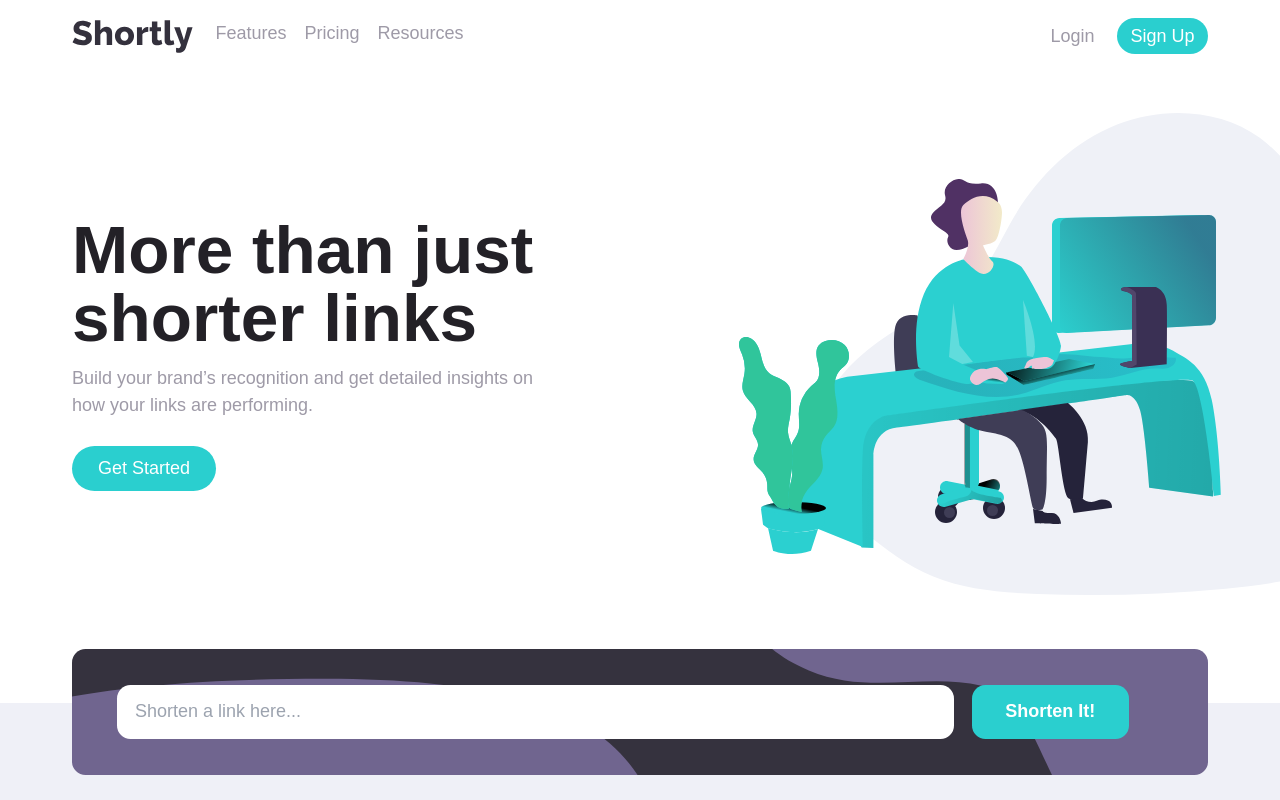
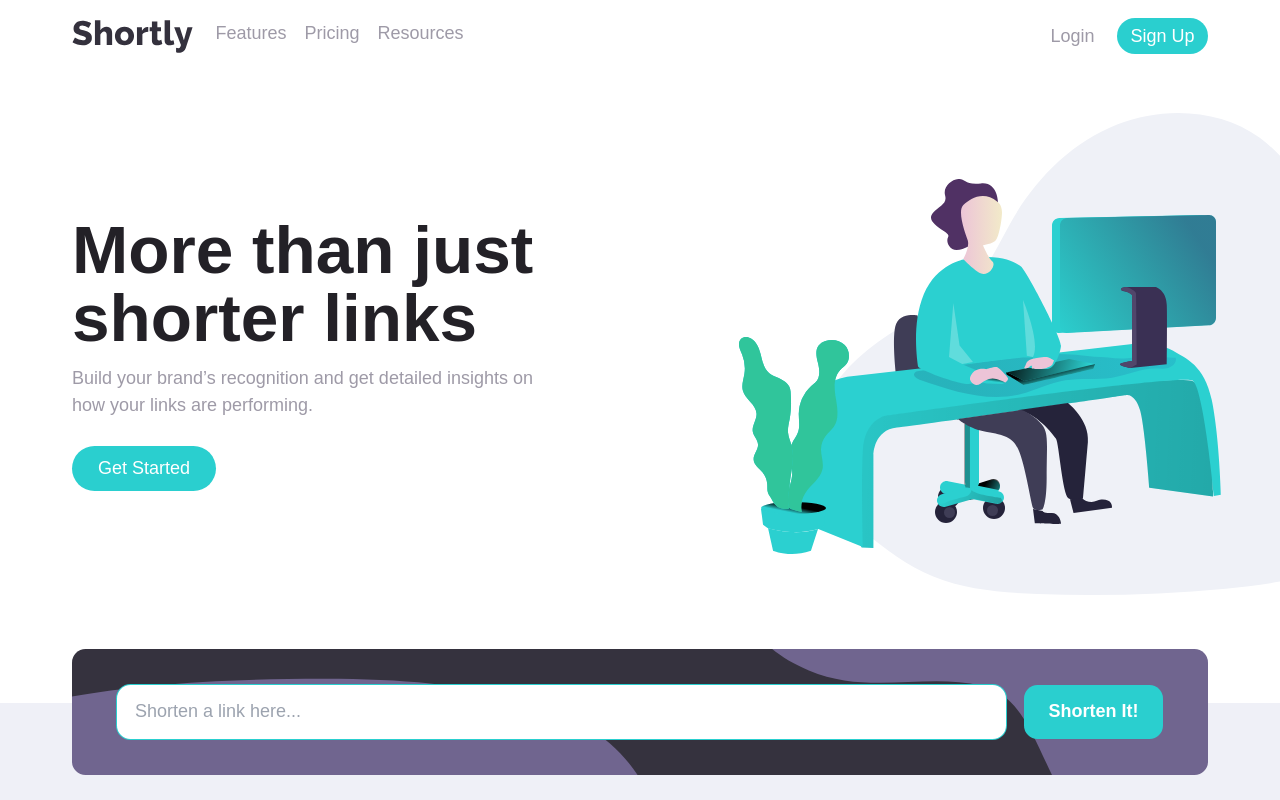
Before and after one commit to alvyynm/shortly, a React (Vite) app in the folder frontend/: page / in a window 1280 px wide. Shown: the top 800 px of the page. Built offline with nearby package versions, Linux system fonts and the light colour scheme.

Commit message:
feat: fixes #3

```diff
--- a/frontend/src/components/Landing.jsx
+++ b/frontend/src/components/Landing.jsx
@@ -11,9 +11,12 @@ function Landing() {
   const [userUrl, setUserUrl] = useState('');
   const [shortUrls, setShortUrls] = useState([]);
   const [successCopy, setSuccessCopy] = useState(false);
+  const [submittedUrl, setSubmittedUrl] = useState(true);
 
   const handleSubmit = async (e) => {
     e.preventDefault();
+
+    setSubmittedUrl(userUrl);
 
     // Read the form data
     if (userUrl) {
@@ -111,6 +114,7 @@ function Landing() {
                 method="post"
                 className="w-full px-5 lg:px-10 flex flex-col items-center gap-4 lg:flex-row"
               >
+                <div className="w-full items-center relative">
                   <label htmlFor="link" className="hidden">
                     Link
                   </label>
@@ -118,12 +122,24 @@ function Landing() {
                     type="text"
                     name="link"
                     id="link"
-                  required
                     placeholder="Shorten a link here..."
-                  className="w-full lg:w-[80%] rounded-xl px-4 py-3 focus:ring-2 focus:ring-cyan outline-none"
+                    className={`w-full rounded-xl px-4 py-3 ring-1 focus:placeholder:text-gray focus:ring-2 focus:ring-cyan outline-none ${
+                      submittedUrl
+                        ? `ring-cyan`
+                        : `ring-red placeholder:text-red`
+                    }`}
                     value={userUrl}
                     onChange={(e) => setUserUrl(e.target.value)}
                   />
+                  <p
+                    className={` text-red text-sm italic absolute lg:mt-1 ${
+                      submittedUrl ? `hidden` : `block`
+                    }`}
+                    id="errorMsg"
+                  >
+                    Please add a link
+                  </p>
+                </div>
                 <button
                   type="submit"
                   className="text-white font-bold bg-cyan w-full lg:w-[15%] px-4 py-3 rounded-xl hover:bg-[#9ee0e1]"
```
Lines whose indentation alone changed are shown as unchanged.
